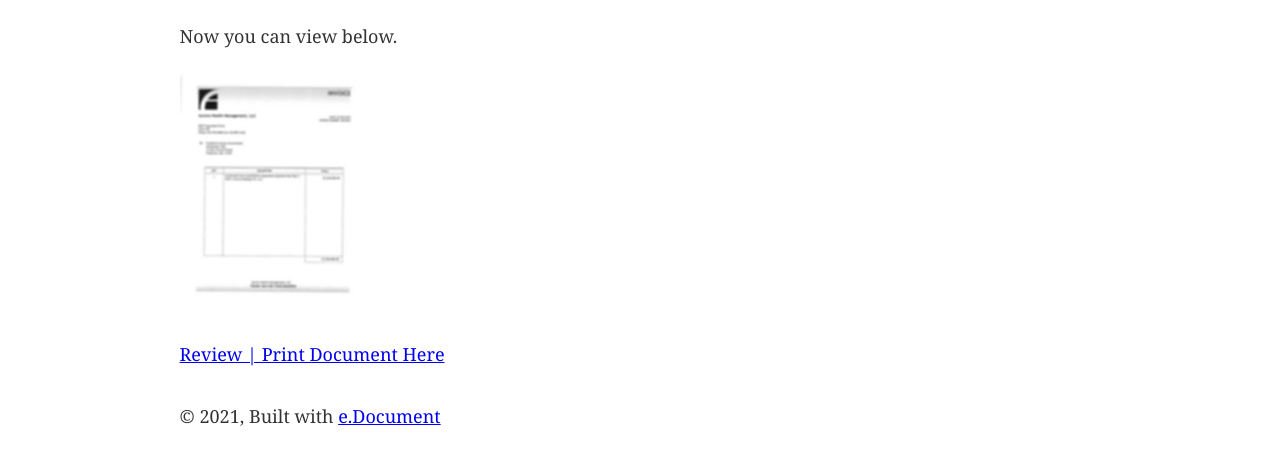
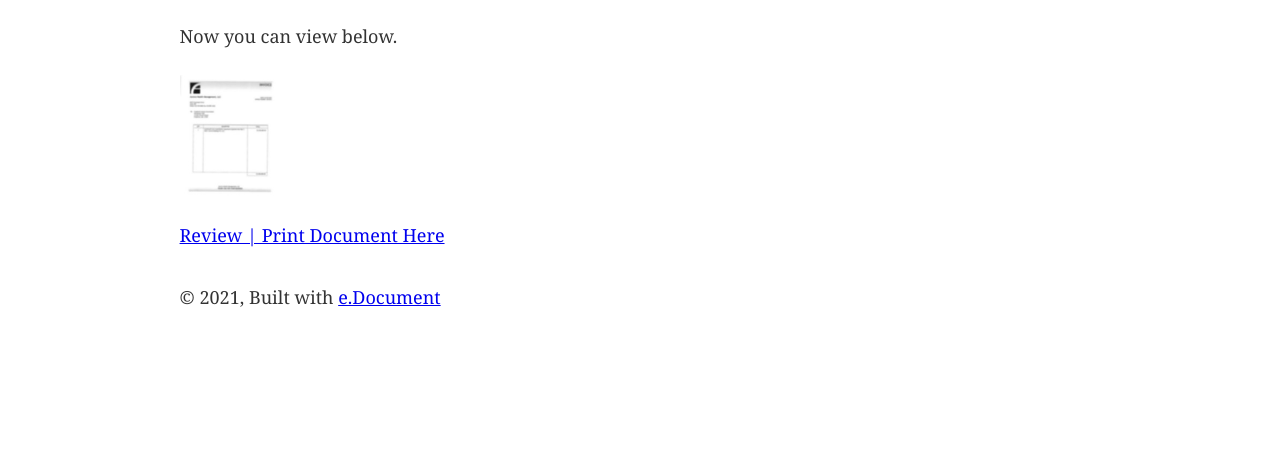
Before and after one commit to betlet/document, a Gatsby site: page / in a window 1280 px wide. Shown: the part 223-688 px from the top of the page. Built offline with nearby package versions, Linux system fonts and the light colour scheme; Gatsby itself is replaced by a stand-in of ours.

Commit message:
Update index.js

```diff
--- a/src/pages/index.js
+++ b/src/pages/index.js
@@ -13,11 +13,11 @@ const IndexPage = () => (
     <p>Now you can view below.</p>
     <StaticImage
       src="../images/gatsby-astronaut.png"
-      width={300}
+      width={100}
       quality={95}
       formats={["AUTO", "WEBP", "AVIF"]}
       alt="A Gatsby astronaut"
-      style={{ marginBottom: `1.45rem` }}
+      style={{ marginBottom: `1rem` }}
     />
     <p>
       <Link to="https://edocument.s3.us-west-000.backblazeb2.com/index.html">Review | Print Document Here</Link> <br />
```
